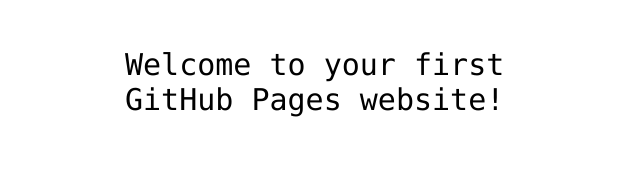
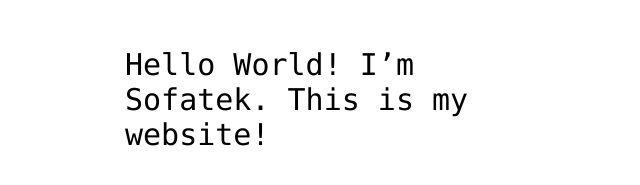
Before and after one commit to Sofatek/Sofatek.github.io, a plain HTML site: page index.html in a window 1280 px wide. Shown: the part 341-526 px from the top of the page, without its empty margins (315-955 px from the left). Drawn offline with Linux system fonts and the light colour scheme.

Commit message:
Update index.html

```diff
--- a/index.html
+++ b/index.html
@@ -12,7 +12,6 @@
 <img src="https://octodex.github.com/images/daftpunktocat-thomas.gif" id="octocat" alt="octocat-gif" />
 
 <!-- Change this code here by copy and pasting your template on line 15 -->
-<p>Welcome to your first GitHub Pages website!</p>
-
+<p>Hello World! I’m Sofatek. This is my website!</p>
 </body>
 </html>
```
